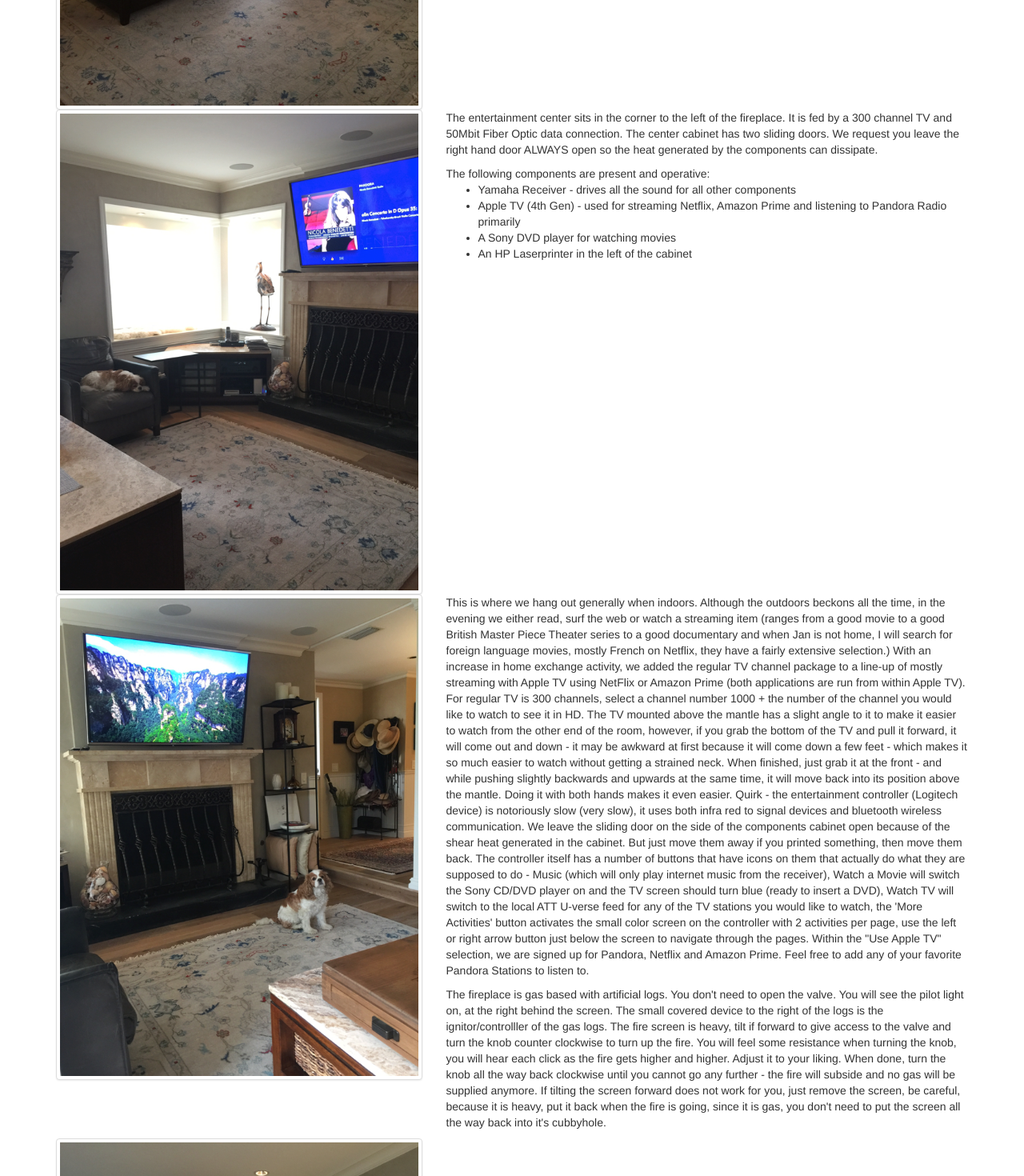
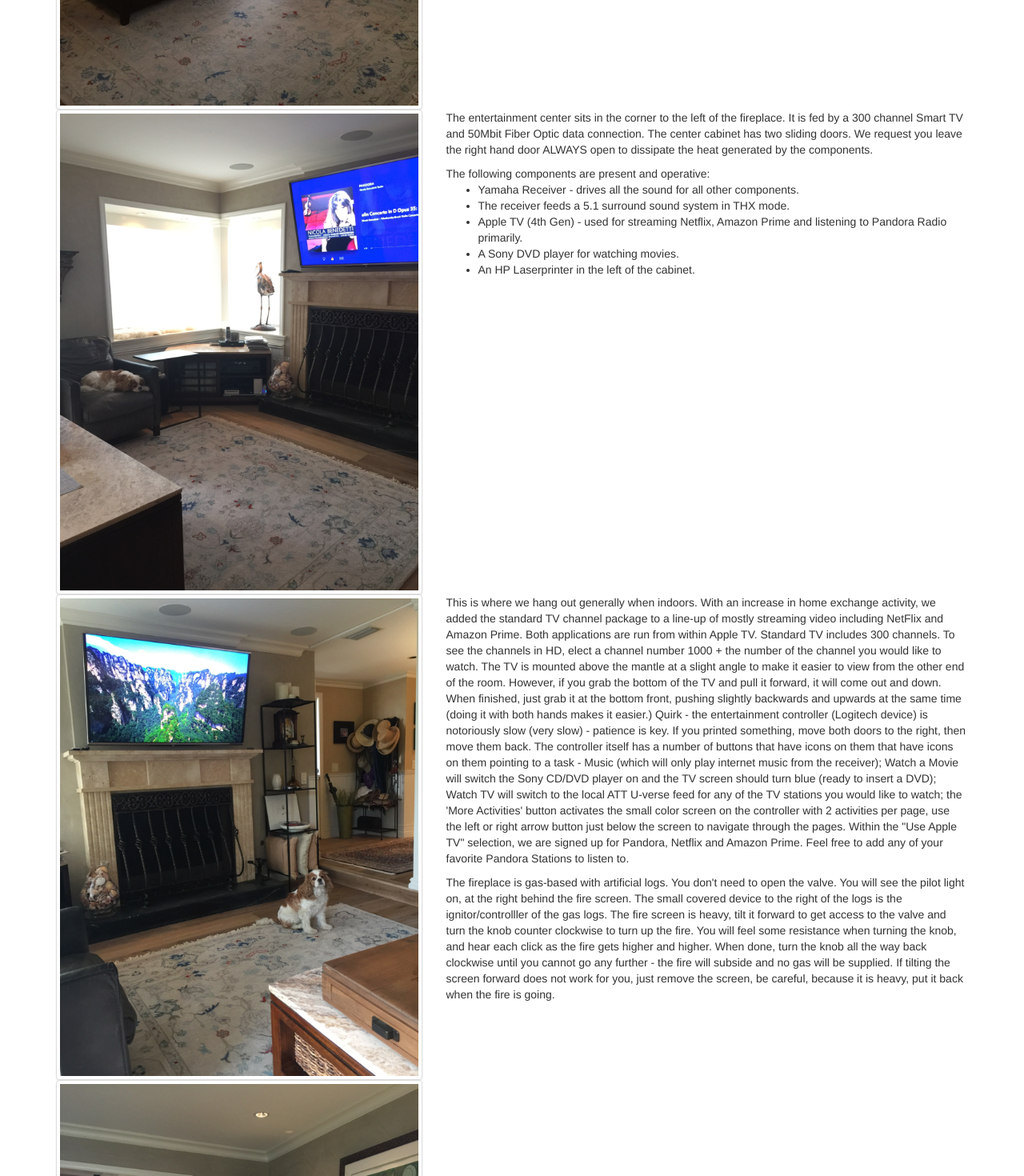
Before and after one commit to rrac/homeguide, a React (Create React App) app: page /pages/rooms/familyroom in a window 1280 px wide. Shown: the part 540-2010 px from the top of the page at 80% size. Built offline with nearby package versions, Linux system fonts and the light colour scheme.

Commit message:
Corrections and additions

```diff
--- a/src/pages/rooms/access.jsx
+++ b/src/pages/rooms/access.jsx
@@ -36,10 +36,10 @@ class Access extends Component {
 							black. You will only notice the small silver dot with the name 'Yale'. Touch the silver logo and the touch
 							screen will light up and show the keypad numbers. Enter the 5 last digits of your mobile phone number (for
 							some guests it might be their landline number). Finish by pressing the check-mark in the lower right
-							corner. The door will unlock
+							corner. The door will unlock.
 						</p>
-						<p>To lock the door on the inside, use the analog way (turning the knob)</p>
-						<p>When leaving and if you prefer to lock the door, just touch the Yale logo in the silver dot.</p>
+						<p>To lock the door on the inside, use the analog way (turning the knob).</p>
+						<p>When leaving, and if you prefer to lock the door, just touch the Yale logo in the silver dot.</p>
 					</Col>
 				</Row>
 			</Grid>
--- a/src/pages/rooms/bedroomthree.jsx
+++ b/src/pages/rooms/bedroomthree.jsx
@@ -12,8 +12,8 @@ class BedroomThree extends Component {
           <Col xs="7" sm="7">
             <p>
               Bedroom Three sleeps two. What is initially visible is a "day-bed"
-              that has a trundle underneath, that you can pull out. A large
-              built-in closet to hang your clothes and shelving is available.
+              that has a trundle underneath. The room also includes large
+              built-in closet whit shelving.
             </p>
           </Col>
         </Row>
--- a/src/pages/rooms/familyroom.jsx
+++ b/src/pages/rooms/familyroom.jsx
@@ -1,5 +1,5 @@
-import React, { Component } from "react";
-import { Grid, Row, Col, Image } from "react-bootstrap";
+import React, { Component } from 'react';
+import { Grid, Row, Col, Image } from 'react-bootstrap';
 
 class FamilyRoom extends Component {
 	render() {
@@ -11,8 +11,8 @@ class FamilyRoom extends Component {
 					</Col>
 					<Col xs="7" sm="7">
 						<p>
-              The family room is to the right as you walk into the hallway.
-              French double door provide access to the patio.
+							The family room is to the right as you walk into the entryway. French double doors provide access to the
+							patio.
 						</p>
 					</Col>
 				</Row>
@@ -22,25 +22,21 @@ class FamilyRoom extends Component {
 					</Col>
 					<Col xs="7" sm="7">
 						<p>
-              The entertainment center sits in the corner to the left of the
-              fireplace. It is fed by a 300 channel TV and 50Mbit Fiber Optic
-              data connection. The center cabinet has two sliding doors. We
-              request you leave the right hand door ALWAYS open so the heat
-              generated by the components can dissipate.
+							The entertainment center sits in the corner to the left of the fireplace. It is fed by a 300 channel Smart
+							TV and 50Mbit Fiber Optic data connection. The center cabinet has two sliding doors. We request you leave
+							the right hand door ALWAYS open to dissipate the heat generated by the components.
 						</p>
 						<p>
 							The following components are present and operative:
 							<ul>
+								<li>Yamaha Receiver - drives all the sound for all other components.</li>
+								<li>The receiver feeds a 5.1 surround sound system in THX mode.</li>
 								<li>
-                  Yamaha Receiver - drives all the sound for all other
-                  components
+									Apple TV (4th Gen) - used for streaming Netflix, Amazon Prime and listening to Pandora Radio
+									primarily.
 								</li>
-                <li>
-                  Apple TV (4th Gen) - used for streaming Netflix, Amazon Prime
-                  and listening to Pandora Radio primarily
-                </li>
-                <li>A Sony DVD player for watching movies</li>
-                <li>An HP Laserprinter in the left of the cabinet</li>
+								<li>A Sony DVD player for watching movies.</li>
+								<li>An HP Laserprinter in the left of the cabinet.</li>
 							</ul>
 						</p>
 					</Col>
@@ -51,60 +47,33 @@ class FamilyRoom extends Component {
 					</Col>
 					<Col xs="7" sm="7">
 						<p>
-              This is where we hang out generally when indoors. Although the
-              outdoors beckons all the time, in the evening we either read, surf
-              the web or watch a streaming item (ranges from a good movie to a
-              good British Master Piece Theater series to a good documentary and
-              when Jan is not home, I will search for foreign language movies,
-              mostly French on Netflix, they have a fairly extensive selection.)
-              With an increase in home exchange activity, we added the regular
-              TV channel package to a line-up of mostly streaming with Apple TV
-              using NetFlix or Amazon Prime (both applications are run from
-              within Apple TV). For regular TV is 300 channels, select a channel
-              number 1000 + the number of the channel you would like to watch to
-              see it in HD. The TV mounted above the mantle has a slight angle
-              to it to make it easier to watch from the other end of the room,
-              however, if you grab the bottom of the TV and pull it forward, it
-              will come out and down - it may be awkward at first because it
-              will come down a few feet - which makes it so much easier to watch
-              without getting a strained neck. When finished, just grab it at
-              the front - and while pushing slightly backwards and upwards at
-              the same time, it will move back into its position above the
-              mantle. Doing it with both hands makes it even easier. Quirk - the
-              entertainment controller (Logitech device) is notoriously slow
-              (very slow), it uses both infra red to signal devices and
-              bluetooth wireless communication. We leave the sliding door on the
-              side of the components cabinet open because of the shear heat
-              generated in the cabinet. But just move them away if you printed
-              something, then move them back. The controller itself has a number
-              of buttons that have icons on them that actually do what they are
-              supposed to do - Music (which will only play internet music from
-              the receiver), Watch a Movie will switch the Sony CD/DVD player on
-              and the TV screen should turn blue (ready to insert a DVD), Watch
-              TV will switch to the local ATT U-verse feed for any of the TV
-              stations you would like to watch, the 'More Activities' button
-              activates the small color screen on the controller with 2
-              activities per page, use the left or right arrow button just below
-              the screen to navigate through the pages. Within the "Use Apple
-              TV" selection, we are signed up for Pandora, Netflix and Amazon
-              Prime. Feel free to add any of your favorite Pandora Stations to
-              listen to.
+							This is where we hang out generally when indoors. With an increase in home exchange activity, we added the
+							standard TV channel package to a line-up of mostly streaming video including NetFlix and Amazon Prime.
+							Both applications are run from within Apple TV. Standard TV includes 300 channels. To see the channels in
+							HD, elect a channel number 1000 + the number of the channel you would like to watch. The TV is mounted
+							above the mantle at a slight angle to make it easier to view from the other end of the room.
+							However, if you grab the bottom of the TV and pull it forward, it will come out and down. When finished,
+							just grab it at the bottom front, pushing slightly backwards and upwards at the same time (doing it with
+							both hands makes it easier.) Quirk - the entertainment controller (Logitech device) is notoriously slow
+							(very slow) - patience is key. If you printed something, move both doors to the right, then move them
+							back. The controller itself has a number of buttons that have icons on them that have icons on them
+							pointing to a task - Music (which will only play internet music from the receiver); Watch a Movie will
+							switch the Sony CD/DVD player on and the TV screen should turn blue (ready to insert a DVD); Watch TV will
+							switch to the local ATT U-verse feed for any of the TV stations you would like to watch; the 'More
+							Activities' button activates the small color screen on the controller with 2 activities per page, use the
+							left or right arrow button just below the screen to navigate through the pages. Within the "Use Apple TV"
+							selection, we are signed up for Pandora, Netflix and Amazon Prime. Feel free to add any of your favorite
+							Pandora Stations to listen to.
 						</p>
 						<p>
-              The fireplace is gas based with artificial logs. You don't need to
-              open the valve. You will see the pilot light on, at the right
-              behind the screen. The small covered device to the right of the
-              logs is the ignitor/controlller of the gas logs. The fire screen is
-              heavy, tilt if forward to give access to the valve and turn the
-              knob counter clockwise to turn up the fire. You will feel some
-              resistance when turning the knob, you will hear each click as the
-              fire gets higher and higher. Adjust it to your liking. When done,
-              turn the knob all the way back clockwise until you cannot go any
-              further - the fire will subside and no gas will be supplied
-              anymore. If tilting the screen forward does not work for you, just
-              remove the screen, be careful, because it is heavy, put it back
-              when the fire is going, since it is gas, you don't need to put the
-              screen all the way back into it's cubbyhole.
+							The fireplace is gas-based with artificial logs. You don't need to open the valve. You will see the pilot
+							light on, at the right behind the fire screen. The small covered device to the right of the logs is the
+							ignitor/controlller of the gas logs. The fire screen is heavy, tilt it forward to get access to the valve
+							and turn the knob counter clockwise to turn up the fire. You will feel some resistance when turning the
+							knob, and hear each click as the fire gets higher and higher. When done, turn the knob all the way back
+							clockwise until you cannot go any further - the fire will subside and no gas will be supplied. If tilting
+							the screen forward does not work for you, just remove the screen, be careful, because it is heavy, put it
+							back when the fire is going.
 						</p>
 					</Col>
 				</Row>
```
Also changed, not shown: src/pages/contacts.jsx (+1 -14 lines), src/pages/rooms/dining.jsx (+6 -7 lines), src/pages/rooms/garage.jsx (+14 -20 lines), src/pages/rooms/hallway.jsx (+3 -7 lines), src/pages/rooms/kitchen.jsx (+59 -95 lines), src/pages/rooms/masterbathroom.jsx (+3 -10 lines), src/pages/rooms/masterbedroom.jsx (+7 -11 lines), src/pages/us.jsx (+43 -32 lines). Lines whose indentation alone changed are shown as unchanged.
